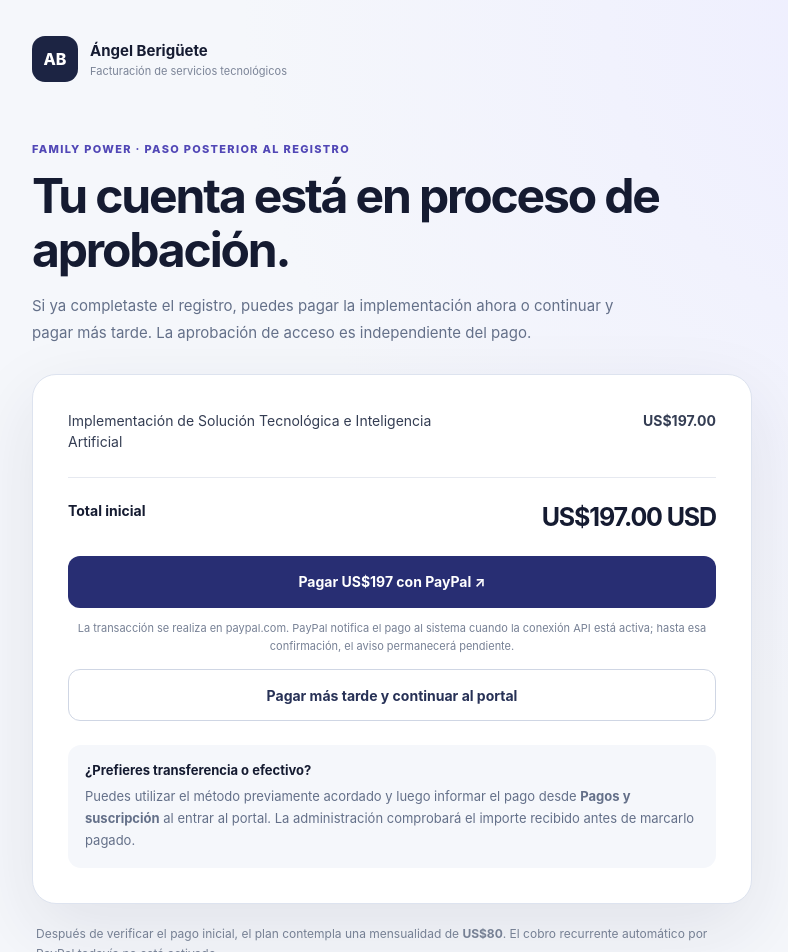
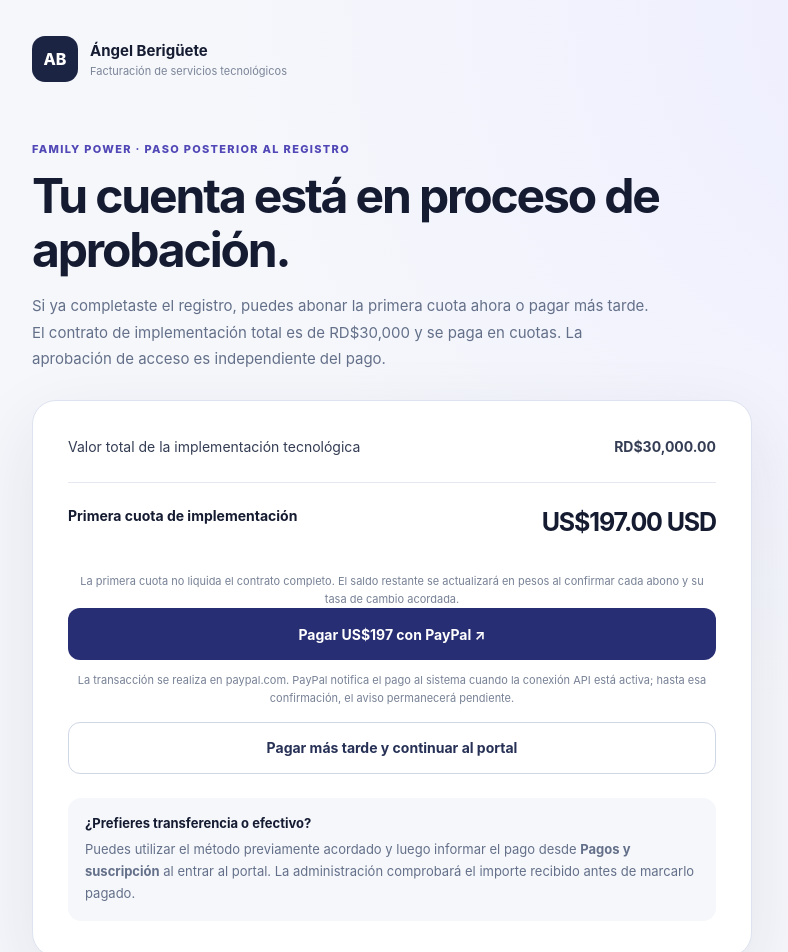
Before and after one commit to angelberiguete-pixel/crm, a Next.js app: page /family-power/pagos in a window 1280 px wide. Shown: the top 952 px of the page, without its empty margins (248-1036 px from the left). Built offline with nearby package versions, Linux system fonts and the light colour scheme.

Commit message:
fix(checkout): display DOP30000 contract and USD197 first installment, not full implementation

```diff
--- a/app/family-power/pagos/page.tsx
+++ b/app/family-power/pagos/page.tsx
@@ -3,8 +3,8 @@ import type { Metadata } from "next";
 import styles from "./page.module.css";
 
 export const metadata: Metadata = {
-  title:"Pago inicial · Family Power · Ángel Berigüete",
-  description:"Paso de pago inicial opcional tras el registro privado de Family Power",
+  title:"Primera cuota de implementación · Family Power · Ángel Berigüete",
+  description:"Primera cuota opcional de US$197 del contrato de implementación de RD$30,000",
   robots:{index:false,follow:false,nocache:true}
 };
 const paypalInvoice="https://www.paypal.com/invoice/p/#HSYZR25YC89AXNJ5";
@@ -19,11 +19,12 @@ export default function FamilyPowerBillingStep(){
       <section className={styles.intro}>
         <span className={styles.eyebrow}>Family Power · Paso posterior al registro</span>
         <h1>Tu cuenta está en proceso de aprobación.</h1>
-        <p>Si ya completaste el registro, puedes pagar la implementación ahora o continuar y pagar más tarde. La aprobación de acceso es independiente del pago.</p>
+        <p>Si ya completaste el registro, puedes abonar la primera cuota ahora o pagar más tarde. El contrato de implementación total es de RD$30,000 y se paga en cuotas. La aprobación de acceso es independiente del pago.</p>
       </section>
       <section className={styles.card} aria-label="Resumen del pago inicial">
-        <div className={styles.row}><span>Implementación de Solución Tecnológica e Inteligencia Artificial</span><strong>US$197.00</strong></div>
-        <div className={styles.total}><span>Total inicial</span><strong>US$197.00 USD</strong></div>
+        <div className={styles.row}><span>Valor total de la implementación tecnológica</span><strong>RD$30,000.00</strong></div>
+        <div className={styles.total}><span>Primera cuota de implementación</span><strong>US$197.00 USD</strong></div>
+        <p className={styles.note}>La primera cuota no liquida el contrato completo. El saldo restante se actualizará en pesos al confirmar cada abono y su tasa de cambio acordada.</p>
         <a href={paypalInvoice} target="_blank" rel="noopener noreferrer" className={styles.pay}>Pagar US$197 con PayPal ↗</a>
         <p className={styles.note}>La transacción se realiza en paypal.com. PayPal notifica el pago al sistema cuando la conexión API está activa; hasta esa confirmación, el aviso permanecerá pendiente.</p>
         <Link className={styles.skip} href="/family-power/login">Pagar más tarde y continuar al portal</Link>
@@ -32,7 +33,7 @@ export default function FamilyPowerBillingStep(){
           <p>Puedes utilizar el método previamente acordado y luego informar el pago desde <b>Pagos y suscripción</b> al entrar al portal. La administración comprobará el importe recibido antes de marcarlo pagado.</p>
         </div>
       </section>
-      <p className={styles.terms}>Después de verificar el pago inicial, el plan contempla una mensualidad de <strong>US$80</strong>. El cobro recurrente automático por PayPal todavía no está activado.</p>
+      <p className={styles.terms}>El contrato de implementación es de <strong>RD$30,000</strong> y se cubre por cuotas. Una vez saldado, podrá autorizarse por separado la mensualidad de <strong>US$80</strong>. El cobro recurrente automático todavía no está activado.</p>
     </div>
   </main>;
 }
```
